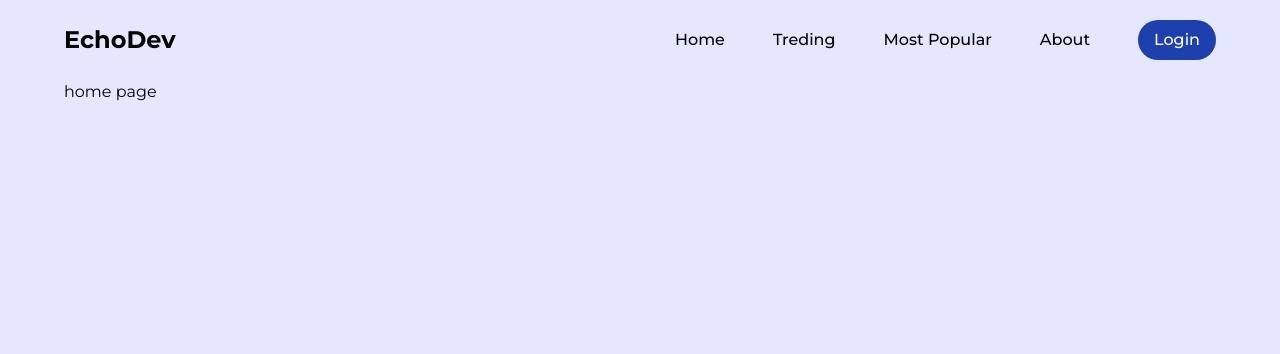
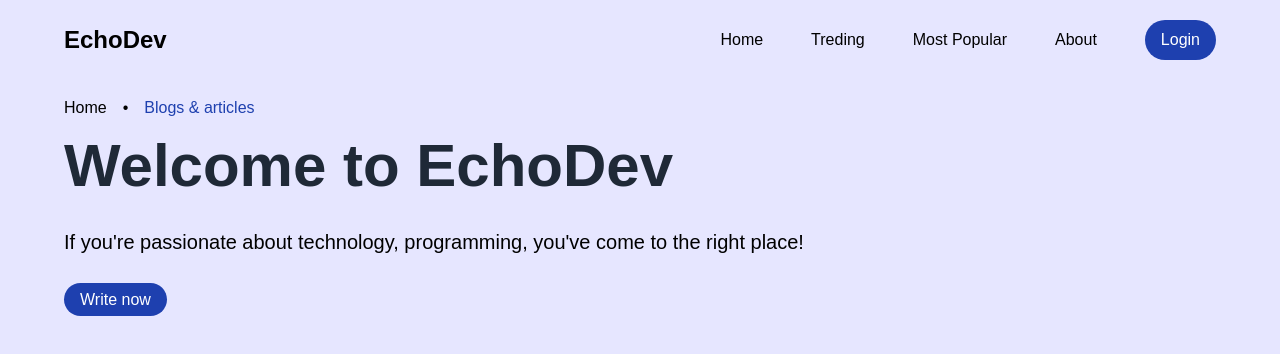
Before and after one commit to beeleza/EchoDev, a React (Vite) app: page / in a window 1280 px wide. Shown: the top 354 px of the page. Built offline with nearby package versions, Linux system fonts and the light colour scheme; no server answers.

Commit message:
home page design

```diff
--- a/src/index.css
+++ b/src/index.css
@@ -1,10 +1,11 @@
 @tailwind base;
 @tailwind components;
 @tailwind utilities;
+@import url('https://fonts.googleapis.com/css2?family=Poppins:ital,wght@0,100;0,200;0,300;0,400;0,500;0,600;0,700;0,800;0,900;1,100;1,200;1,300;1,400;1,500;1,600;1,700;1,800;1,900&display=swap');
 
 body {
     background-color: #e6e6ff;
     width: 100vw;
     overflow-x: hidden;
-    font-family: "Montserrat", sans-serif;
+    font-family: "Poppins", sans-serif;
 }
--- a/src/routes/Homepage.jsx
+++ b/src/routes/Homepage.jsx
@@ -1,9 +1,34 @@
+import { Link } from "react-router";
+
 const Homepage = () => {
     return (
-        <>
-            <p>home page</p>
-        </>
-    )
-}
+        <div className="mt-4 flex flex-col gap-4">
+            <div className="flex gap-4">
+                <Link to="/">Home</Link>
+                <span>•</span>
+                <span className="text-blue-800">Blogs & articles</span>
+            </div>
+
+            <div className="flex items-center justify-between">
+                <div className="">
+                    <h1 className="text-gray-800 text-2xl md:text-5xl lg:text-6xl font-bold">
+                        Welcome to EchoDev
+                    </h1>
+
+                    <p className="mt-8 text-md md:text-xl ">
+                        If you're passionate about technology, programming, you've come to
+                        the right place!
+                    </p>
+
+                    <div className="mt-8">
+                        <Link to="/write" className="py-2 px-4 rounded-3xl bg-blue-800 text-white">
+                            <button>Write now</button>
+                        </Link>
+                    </div>
+                </div>
+            </div>
+        </div>
+    );
+};
 
 export default Homepage;
```
